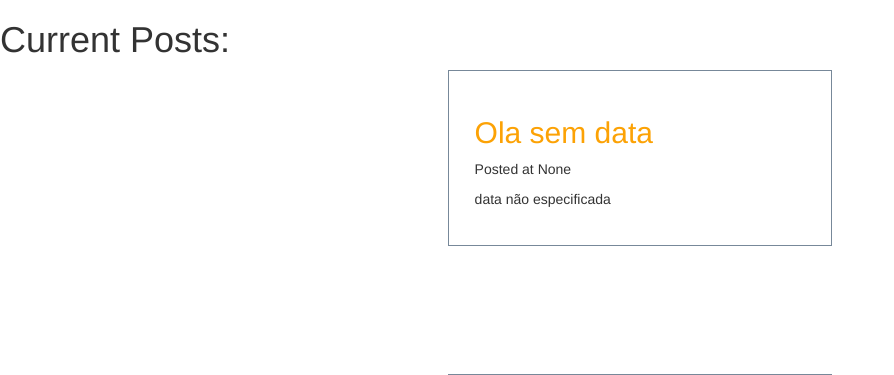
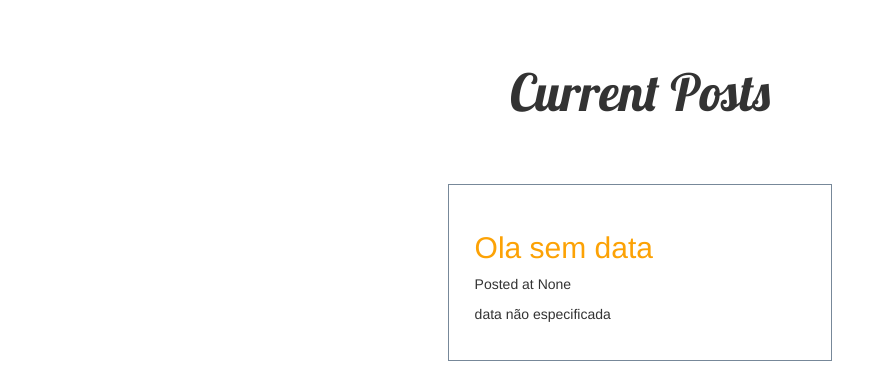
Before and after one commit to vascoalmeida/simple_blog, a Django app: page / in a window 1280 px wide. Shown: the top 375 px of the page, without its empty margins (0-894 px from the left). Run offline with Django 3.2, Linux system fonts and the light colour scheme; data comes from the database, SQL or seed files in the repository; some libraries are stand-ins or nearby versions.

Commit message:
Changed style of post_list.html

```diff
--- a/blog/static/css/blog.css
+++ b/blog/static/css/blog.css
@@ -1,3 +1,11 @@
+h1 {
+    font-family: lobster;
+    font-size: 4vw;
+    text-align: center;
+    width: 30vw;
+    margin: 5vw auto;
+}
+
 .post {
     border: 1px solid lightslategrey;
     margin: 0 auto;
--- a/blog/templates/blog/post_list.html
+++ b/blog/templates/blog/post_list.html
@@ -5,10 +5,11 @@
     <head>
         <link rel="stylesheet" href="//maxcdn.bootstrapcdn.com/bootstrap/3.2.0/css/bootstrap.min.css">
         <link rel="stylesheet" href="//maxcdn.bootstrapcdn.com/bootstrap/3.2.0/css/bootstrap-theme.min.css">
+        <link href="//fonts.googleapis.com/css?family=Lobster&subset=latin,latin-ext" rel="stylesheet" type="text/css">
         <link rel="stylesheet" href="{% static 'css/blog.css' %}">
     </head>
     <body>
-        <h1>Current Posts:</h1>
+        <h1>Current Posts</h1>
 
         {% for post in posts %}
             <div class="post">
```
